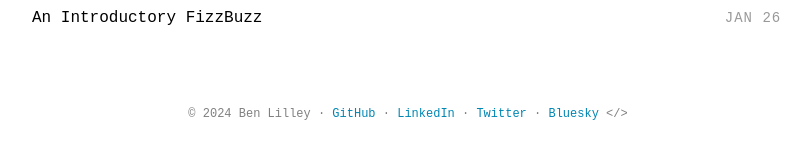
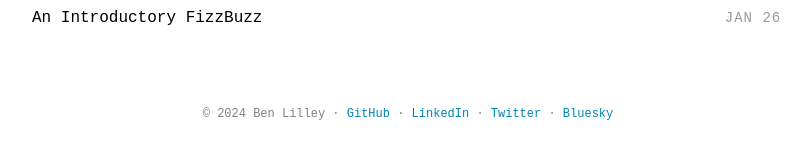
Before and after one commit to bunceandbean/bunceandbean.github.io, a Jekyll site: the page built from docs/index.html, in a window 1280 px wide. Shown: the part 477-636 px from the top of the page, without its empty margins (232-1043 px from the left). Built offline with Jekyll 4.4.1, drawn with Linux system fonts in a browser that asks for light colours; some web fonts are replaced.

Commit message:
Update footer.html

```diff
--- a/docs/_includes/footer.html
+++ b/docs/_includes/footer.html
@@ -1,5 +1,5 @@
 <footer class="site-footer">
   <div class="container">
-    <p style="text-align: center;"><small class="block">&copy; {{ site.time | date: '%Y' }} {{ site.author.name }} &middot; <a href="https://github.com/bunceandbean/">GitHub</a> &middot; <a href="https://linkedin.com/in/ben-lilley-/">LinkedIn</a> &middot; <a href="https://twitter.com/bunceandbean/">Twitter</a> &middot; <a href="https://bsky.app/profile/bunceandbean.bsky.social">Bluesky</a> &lt;/&gt;</p>
+    <p style="text-align: center;"><small class="block">&copy; {{ site.time | date: '%Y' }} {{ site.author.name }} &middot; <a href="https://github.com/bunceandbean/">GitHub</a> &middot; <a href="https://linkedin.com/in/ben-lilley-/">LinkedIn</a> &middot; <a href="https://twitter.com/bunceandbean/">Twitter</a> &middot; <a href="https://bsky.app/profile/bunceandbean.bsky.social">Bluesky</a></p>
   </div>
 </footer>
```
